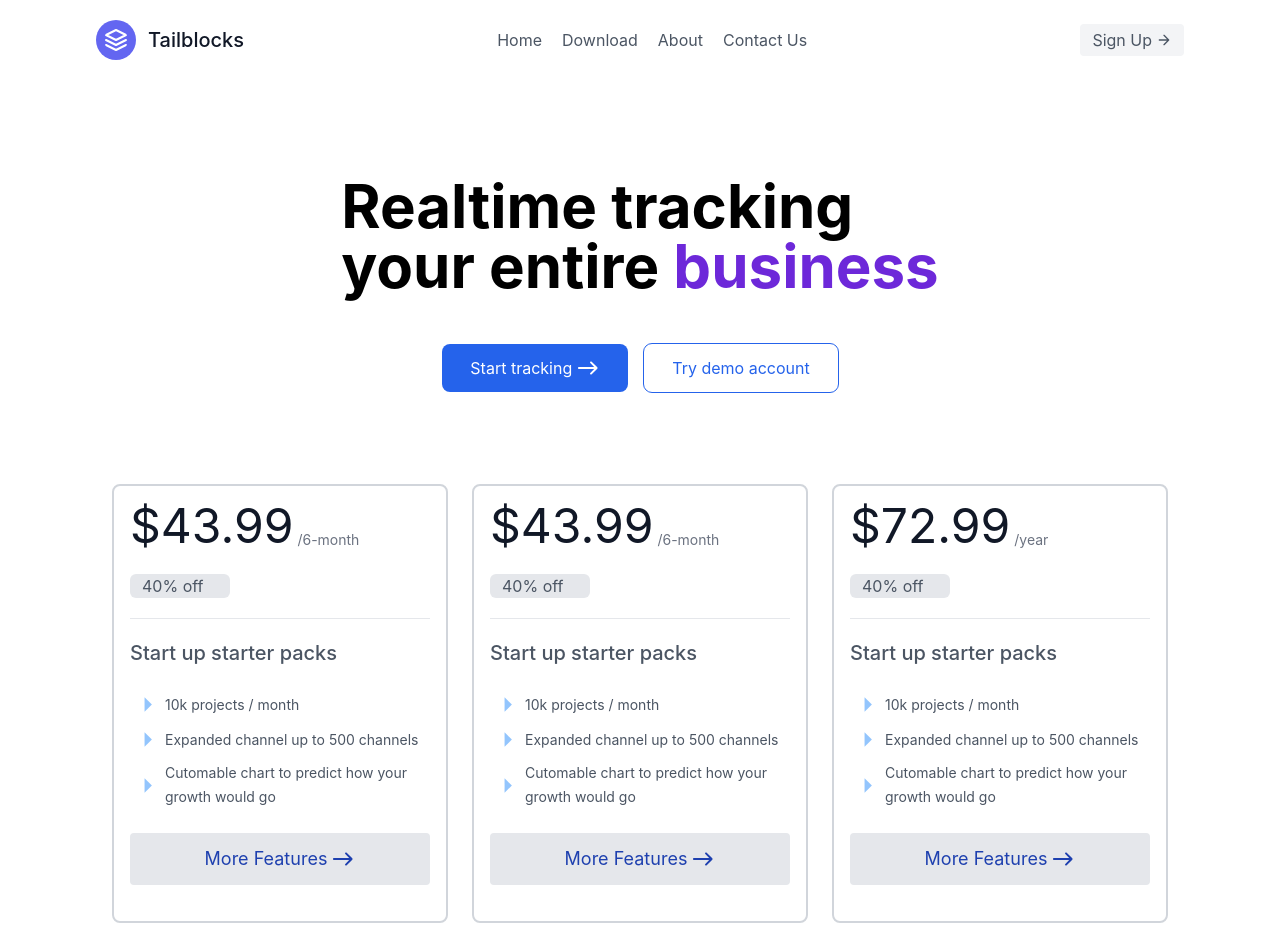
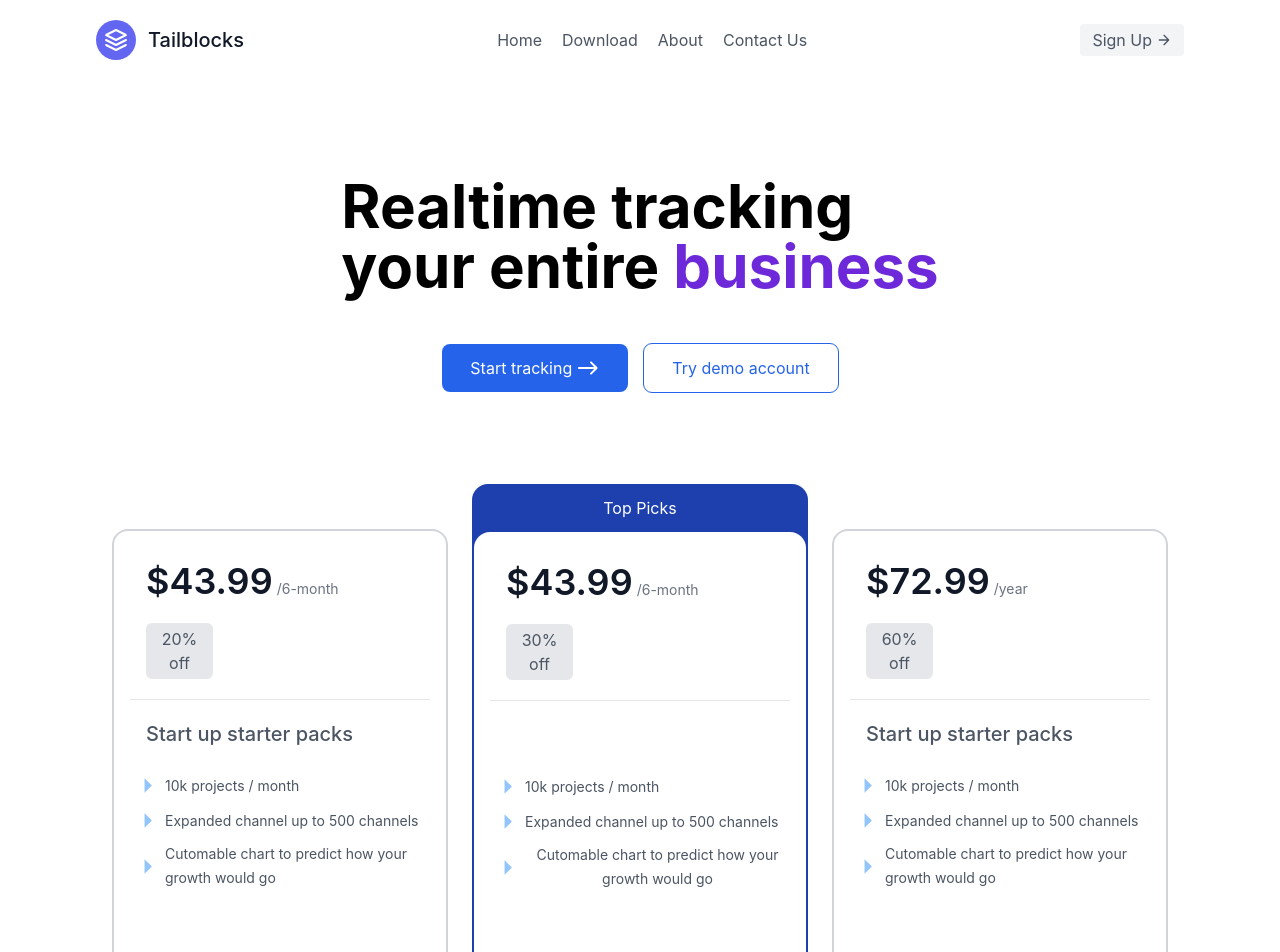
Before and after one commit to Sumitsinh1726/React_portfolio_Project, a React (Create React App) app in the folder krp/: page / in a window 1280 px wide. Shown: the top 952 px of the page. Built offline with nearby package versions, Linux system fonts and the light colour scheme.

Commit message:
Dharmik
Cart Design end

```diff
--- a/krp/src/component/Card.jsx
+++ b/krp/src/component/Card.jsx
@@ -1,8 +1,7 @@
 import React from "react";
 import ArrowRightIcon from "@mui/icons-material/ArrowRight";
 import ArrowForwardIcon from "@mui/icons-material/ArrowForward";
-import EastRoundedIcon from '@mui/icons-material/EastRounded';
-
+import EastRoundedIcon from "@mui/icons-material/EastRounded";
 
 const Card = () => {
   return (
@@ -24,22 +23,22 @@ const Card = () => {
             </div>
           </div> */}
 
-          <div className="flex flex-wrap -m-4 justify-center">
+          <div className="flex flex-wrap -m-4 justify-center items-end">
             <div className="p-3 xl:w-1/3 md:w-1/3 w-full">
-              <div className="h-full p-4 rounded-lg border-2 border-gray-300 flex flex-col relative overflow-hidden">
-                <div className="border-b border-gray-200">
-                  <h1 className="text-5xl text-gray-900 leading-none flex items-end pb-2 mb-4  ">
-                    <span>$43.99</span>
+              <div className="h-full p-4 rounded-2xl border-2 border-gray-300 flex flex-col relative overflow-hidden">
+                <div className="border-b border-gray-200 mt-4 px-4">
+                  <h1 className="text-4xl text-gray-900 leading-none flex items-end pb-2 mb-4  ">
+                    <span className="font-semibold">$43.99</span>
                     <span className="text-sm ml-1 font-normal text-gray-500">
                       /6-month
                     </span>
                   </h1>
-                  <p className="bg-gray-200 rounded-md px-3 mb-5 w-4/12">
-                    40% off
+                  <p className="bg-gray-200 text-gray-600 rounded-md px-3 py-1 mb-5 w-3/12 text-center">
+                    20% off
                   </p>
                 </div>
 
-                <h4 className="text-xl font-medium my-5">
+                <h4 className="text-xl font-medium my-5 px-4">
                   Start up starter packs
                 </h4>
 
@@ -56,7 +55,7 @@ const Card = () => {
                 {/* <div>
                   <div className=""></div>
                 </div> */}
-                <p className="flex items-center leading-6 text-gray-600 text-sm mb-6">
+                <p className="flex items-center leading-6 text-gray-600 text-sm mb-16">
                   <ArrowRightIcon
                     className="text-blue-300  "
                     fontSize="large"
@@ -66,26 +65,83 @@ const Card = () => {
 
                 <button className=" text-center mt-auto flex justify-center items-center text-lg text-blue-800 bg-gray-200 border-0 py-3 px-4 my-5 focus:outline-none hover:bg-violet-500 rounded">
                   More Features
-                  <EastRoundedIcon className="ml-1"/>
+                  <EastRoundedIcon className="ml-1" />
                 </button>
               </div>
             </div>
 
+            <div className="p-3 xl:w-1/3 md:w-1/3 w-full ">
+
+              <div className=" rounded-2xl text-center bg-blue-800 text-white px-[2px] pb-[1px] ">
+              <div className=" flex items-center justify-center py-3">
+                <h1>Top Picks</h1>
+              </div>
+
+
+                <div className="bg-white h-full p-4 rounded-2xl  flex flex-col relative overflow-hidden">
+                  <div className="border-b border-gray-200 mt-4 px-4">
+                    <h1 className="text-4xl text-gray-900 leading-none flex items-end pb-2 mb-4  ">
+                      <span className="font-semibold">$43.99</span>
+                      <span className="text-sm ml-1 font-normal text-gray-500">
+                        /6-month
+                      </span>
+                    </h1>
+                    <p className="bg-gray-200 rounded-md px-3 py-1 mb-5 w-3/12 text-center text-gray-600">
+                      30% off
+                    </p>
+                  </div>
+
+                  <h4 className="text-xl font-medium my-5 px-4">
+                    Start up starter packs
+                  </h4>
+
+                  <p className="flex items-center text-gray-600 text-sm">
+                    <ArrowRightIcon
+                      className="text-blue-300 "
+                      fontSize="large"
+                    />
+                    10k projects / month
+                  </p>
+
+                  <p className="flex items-center text-gray-600 mb-1 text-sm">
+                    <ArrowRightIcon
+                      className="text-blue-300 "
+                      fontSize="large"
+                    />
+                    Expanded channel up to 500 channels
+                  </p>
+
+                  <p className="flex items-center leading-6 text-gray-600 text-sm mb-16">
+                    <ArrowRightIcon
+                      className="text-blue-300  "
+                      fontSize="large"
+                    />{" "}
+                    Cutomable chart to predict how your growth would go
+                  </p>
+
+                  <button className=" text-center mt-auto flex justify-center items-center text-lg text-blue-800 bg-gray-200 border-0 py-3 px-4 my-5 focus:outline-none hover:bg-violet-500 rounded">
+                    More Features
+                    <EastRoundedIcon className="ml-1" />
+                  </button>
+                </div>
+              </div>
+            </div>
+
             <div className="p-3 xl:w-1/3 md:w-1/3 w-full">
-              <div className="h-full p-4 rounded-lg border-2 border-gray-300 flex flex-col relative overflow-hidden">
-                <div className="border-b border-gray-200">
-                  <h1 className="text-5xl text-gray-900 leading-none flex items-end pb-2 mb-4  ">
-                    <span>$43.99</span>
-                    <span className="text-sm ml-1 font-normal text-gray-500">
-                      /6-month
+              <div className="h-full p-4 rounded-2xl border-2 border-gray-300 flex flex-col relative overflow-hidden">
+                <div className="border-b border-gray-200 mt-4 px-4">
+                  <h1 className="text-4xl text-gray-900 leading-none flex  pb-4 mb-2 items-end">
+                    <span className="font-semibold">$72.99</span>
+                    <span className="text-sm ml-1 font-normal text-gray-500 mt-2">
+                      /year
                     </span>
                   </h1>
-                  <p className="bg-gray-200 rounded-md px-3 mb-5 w-4/12">
-                    40% off
+                  <p className="bg-gray-200 rounded-md px-3 py-1 mb-5 w-3/12 text-center text-gray-600">
+                    60% off
                   </p>
                 </div>
 
-                <h4 className="text-xl font-medium my-5">
+                <h4 className="text-xl font-medium my-5 px-4">
                   Start up starter packs
                 </h4>
 
@@ -102,7 +158,7 @@ const Card = () => {
                 {/* <div>
                   <div className=""></div>
                 </div> */}
-                <p className="flex items-center leading-6 text-gray-600 text-sm mb-6">
+                <p className="flex items-center leading-6 text-gray-600 text-sm mb-16">
                   <ArrowRightIcon
                     className="text-blue-300  "
                     fontSize="large"
@@ -110,59 +166,10 @@ const Card = () => {
                   Cutomable chart to predict how your growth would go
                 </p>
 
-                <button className=" text-center mt-auto flex justify-center items-center text-lg text-blue-800 bg-gray-200 border-0 py-3 px-4 my-5 focus:outline-none hover:bg-violet-500 rounded">
+                <button className=" text-center mt-auto flex justify-center items-center text-lg text-blue-800 bg-gray-200 border-0 py-3 px-4 my-5  focus:outline-none hover:bg-violet-500 rounded">
                   More Features
-                  <EastRoundedIcon className="ml-1"/>
+                  <EastRoundedIcon className="ml-1" />
                 </button>
-              </div>
-            </div>
-
-            <div className="p-3 xl:w-1/3 md:w-1/3 w-full">
-              <div className="h-full p-4 rounded-lg border-2 border-gray-300 flex flex-col relative overflow-hidden">
-
-                <div className="border-b border-gray-200">
-                  <h1 className="text-5xl text-gray-900 leading-none flex  pb-4 mb-2 items-end">
-                    <span>$72.99</span>
-                    <span className="text-sm ml-1 font-normal text-gray-500 mt-2">
-                      /year
-                    </span>
-
-                  </h1>
-                  <p className="bg-gray-200 rounded-md px-3 mb-5 w-4/12">
-                    40% off
-                  </p>
-                </div>
-
-                <h4 className="text-xl font-medium my-5">
-                  Start up starter packs
-                </h4>
-
-                <p className="flex items-center text-gray-600 text-sm">
-                  <ArrowRightIcon className="text-blue-300 " fontSize="large" />
-                  10k projects / month
-                </p>
-
-                <p className="flex items-center text-gray-600 mb-1 text-sm">
-                  <ArrowRightIcon className="text-blue-300 " fontSize="large" />
-                  Expanded channel up to 500 channels
-                </p>
-
-                {/* <div>
-                  <div className=""></div>
-                </div> */}
-                <p className="flex items-center leading-6 text-gray-600 text-sm mb-6">
-                  <ArrowRightIcon
-                    className="text-blue-300  "
-                    fontSize="large"
-                  />{" "}
-                  Cutomable chart to predict how your growth would go
-                </p>
-
-                <button className=" text-center mt-auto flex justify-center items-center text-lg text-blue-800 bg-gray-200 border-0 py-3 px-4 my-5 focus:outline-none hover:bg-violet-500 rounded">
-                  More Features
-                   <EastRoundedIcon className="ml-1" />
-                </button>
-
               </div>
             </div>
           </div>
```
